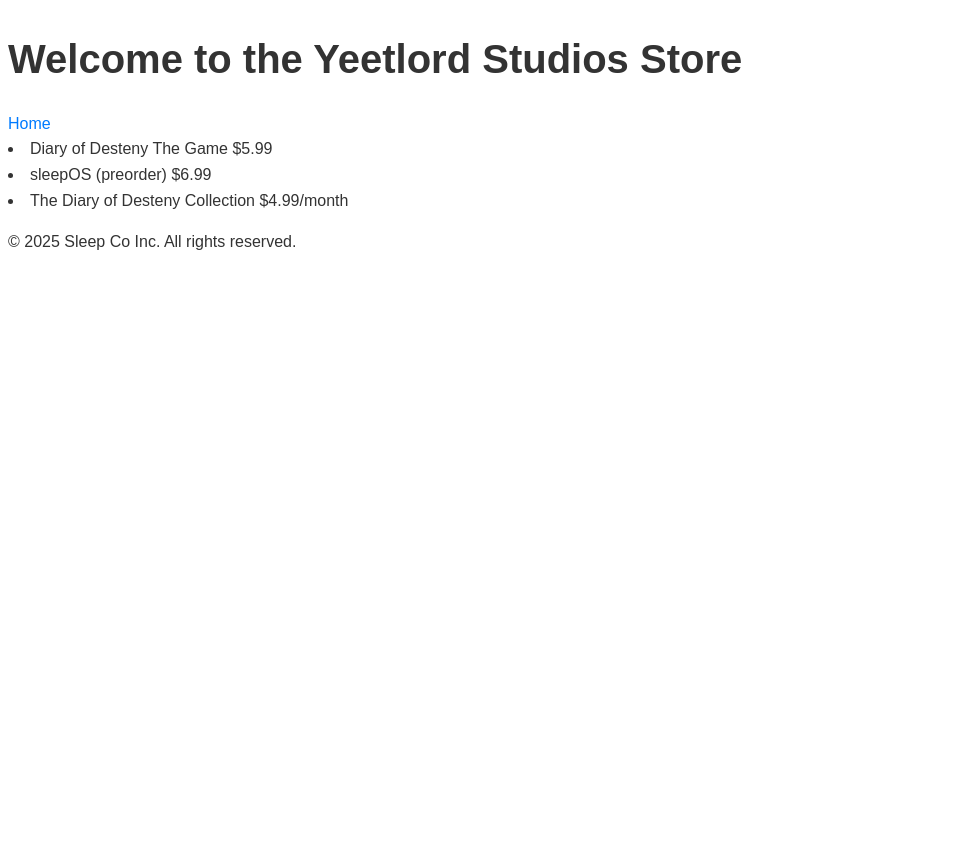
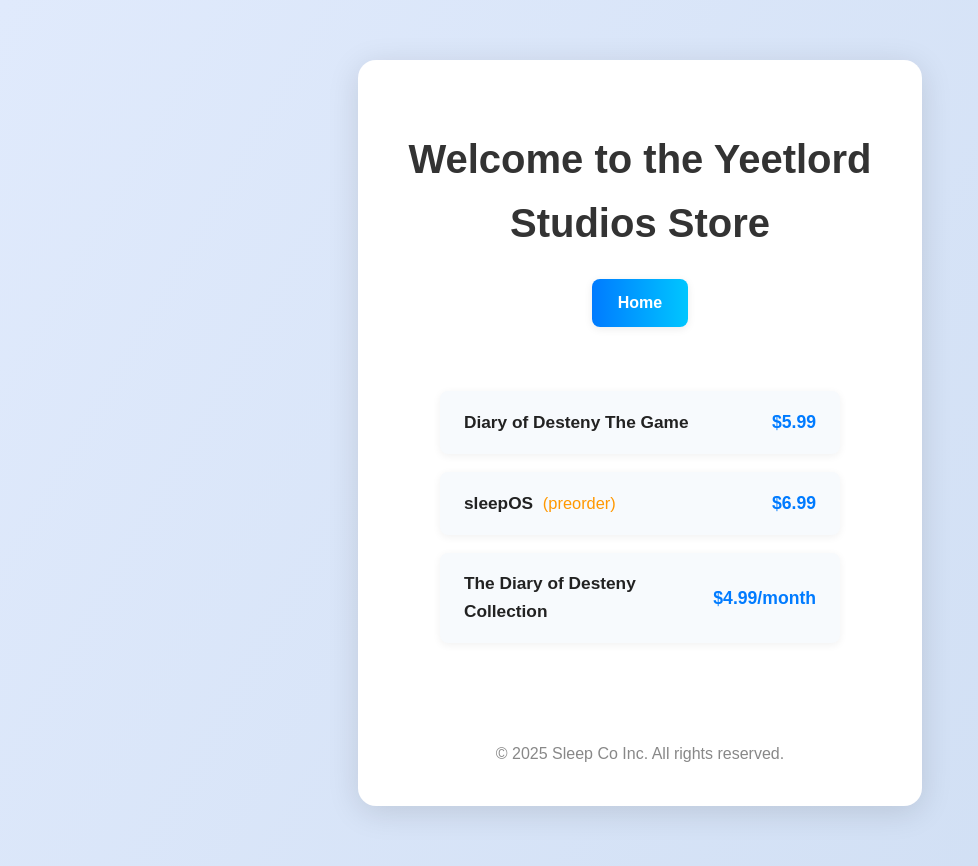
Before and after one commit to yeety194/yeetlordstudios, a plain HTML site: page store.html in a window 1280 px wide. Shown: the whole page, without its empty margins (0-978 px from the left). Before the commit the page ends 800 px from the top, so only its background shows below. Drawn offline with Linux system fonts and the light colour scheme.

Commit message:
Big Changes

```diff
--- a/store.html
+++ b/store.html
@@ -9,15 +9,23 @@
         <link rel="stylesheet" href="styles.css"/>
     </head>
     <body>
-        <h1>Welcome to the Yeetlord Studios Store</h1>
-        <a href='index.html'>Home</a>
-        <list>
-            <li>Diary of Desteny The Game $5.99</li>
-            <li>sleepOS (preorder) $6.99</li>
-            <li>The Diary of Desteny Collection $4.99/month</li>
-        </list>
-    <footer>
-        <p>&copy; 2025 Sleep Co Inc. All rights reserved.</p>
-    </footer>
+        <div class="container">
+            <header class="main-header">
+                <h1>Welcome to the Yeetlord Studios Store</h1>
+                <nav class="nav-buttons">
+                    <a class="btn" href="index.html">Home</a>
+                </nav>
+            </header>
+            <section class="store-list">
+                <ul>
+                    <li><span class="item-title">Diary of Desteny The Game</span> <span class="item-price">$5.99</span></li>
+                    <li><span class="item-title">sleepOS <span class="preorder">(preorder)</span></span> <span class="item-price">$6.99</span></li>
+                    <li><span class="item-title">The Diary of Desteny Collection</span> <span class="item-price">$4.99/month</span></li>
+                </ul>
+            </section>
+            <footer class="main-footer">
+                <p>&copy; 2025 Sleep Co Inc. All rights reserved.</p>
+            </footer>
+        </div>
     </body>
 </html>
--- a/styles.css
+++ b/styles.css
@@ -4,6 +4,8 @@ body {
     line-height: 1.6;
     color: #333;
     justify-content: center;
+    background: linear-gradient(120deg, #e0eafc 0%, #cfdef3 100%);
+    min-height: 100vh;
 }
 
 /* Headings */
@@ -60,3 +62,112 @@ strong {
 em {
     font-style: italic;
 }
+
+/* Sleek container styling */
+.container {
+    max-width: 500px;
+    margin: 60px auto 0 auto;
+    background: #fff;
+    border-radius: 18px;
+    box-shadow: 0 6px 32px rgba(0,0,0,0.12);
+    padding: 2.5rem 2rem 1.5rem 2rem;
+    display: flex;
+    flex-direction: column;
+    align-items: center;
+}
+
+.main-header {
+    width: 100%;
+    text-align: center;
+    margin-bottom: 2rem;
+}
+
+.nav-buttons {
+    display: flex;
+    gap: 1rem;
+    justify-content: center;
+    margin-top: 1.5rem;
+}
+
+.btn {
+    background: linear-gradient(90deg, #007BFF 0%, #00C6FF 100%);
+    color: #fff;
+    padding: 0.7em 1.6em;
+    border: none;
+    border-radius: 8px;
+    font-size: 1rem;
+    font-weight: 600;
+    box-shadow: 0 2px 8px rgba(0,0,0,0.08);
+    transition: background 0.2s, transform 0.2s, box-shadow 0.2s;
+    cursor: pointer;
+    text-decoration: none;
+    outline: none;
+    display: inline-block;
+}
+
+.btn:hover, .btn:focus {
+    background: linear-gradient(90deg, #0056b3 0%, #0096c7 100%);
+    transform: translateY(-2px) scale(1.04);
+    box-shadow: 0 4px 16px rgba(0,0,0,0.13);
+}
+
+.main-footer {
+    width: 100%;
+    text-align: center;
+    margin-top: 2.5rem;
+    color: #888;
+    font-size: 0.95rem;
+}
+
+/* Store list styling */
+.store-list {
+    width: 100%;
+    margin: 2rem 0 1.5rem 0;
+    display: flex;
+    flex-direction: column;
+    align-items: center;
+}
+
+.store-list ul {
+    list-style: none;
+    padding: 0;
+    margin: 0;
+    width: 100%;
+    max-width: 400px;
+}
+
+.store-list li {
+    background: #f7fafd;
+    border-radius: 8px;
+    margin-bottom: 1.1rem;
+    padding: 1.1rem 1.5rem;
+    display: flex;
+    justify-content: space-between;
+    align-items: center;
+    box-shadow: 0 2px 8px rgba(0,0,0,0.06);
+    font-size: 1.08rem;
+    transition: box-shadow 0.2s, transform 0.2s;
+}
+
+.store-list li:hover {
+    box-shadow: 0 4px 16px rgba(0,0,0,0.13);
+    transform: translateY(-2px) scale(1.02);
+}
+
+.item-title {
+    font-weight: 600;
+    color: #222;
+}
+
+.item-price {
+    font-weight: 700;
+    color: #007BFF;
+    font-size: 1.1rem;
+}
+
+.preorder {
+    font-size: 0.95em;
+    color: #ff9800;
+    font-weight: 500;
+    margin-left: 0.3em;
+}
```
Also changed, not shown: index.html (+13 -12 lines).
